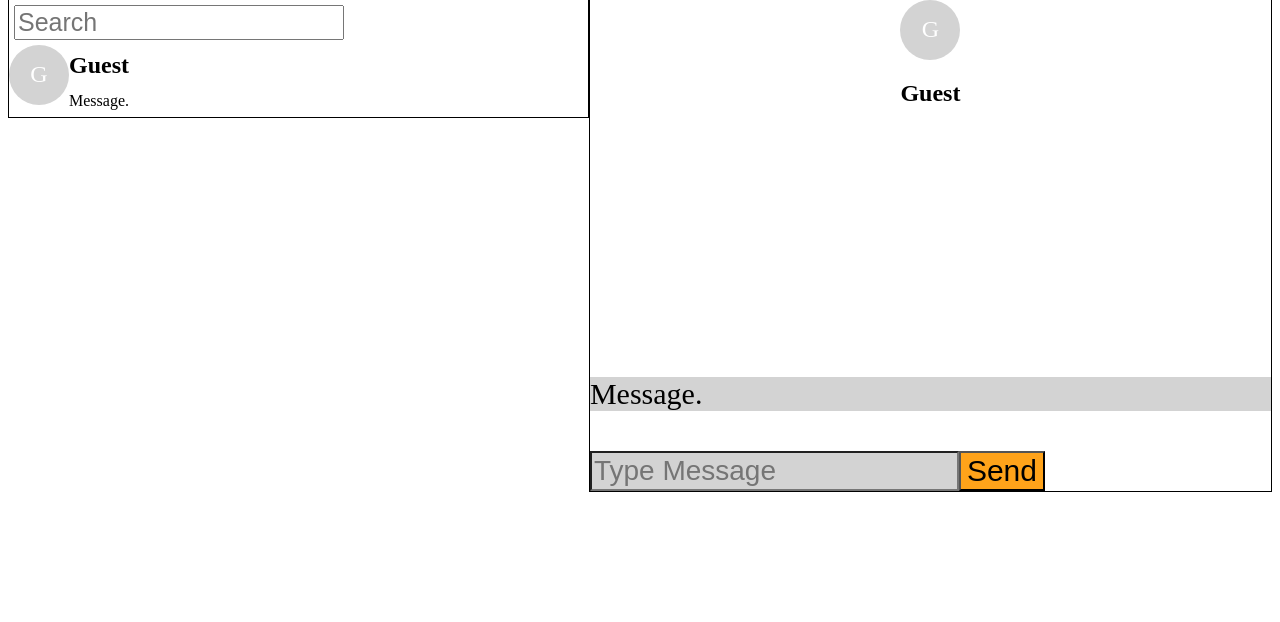
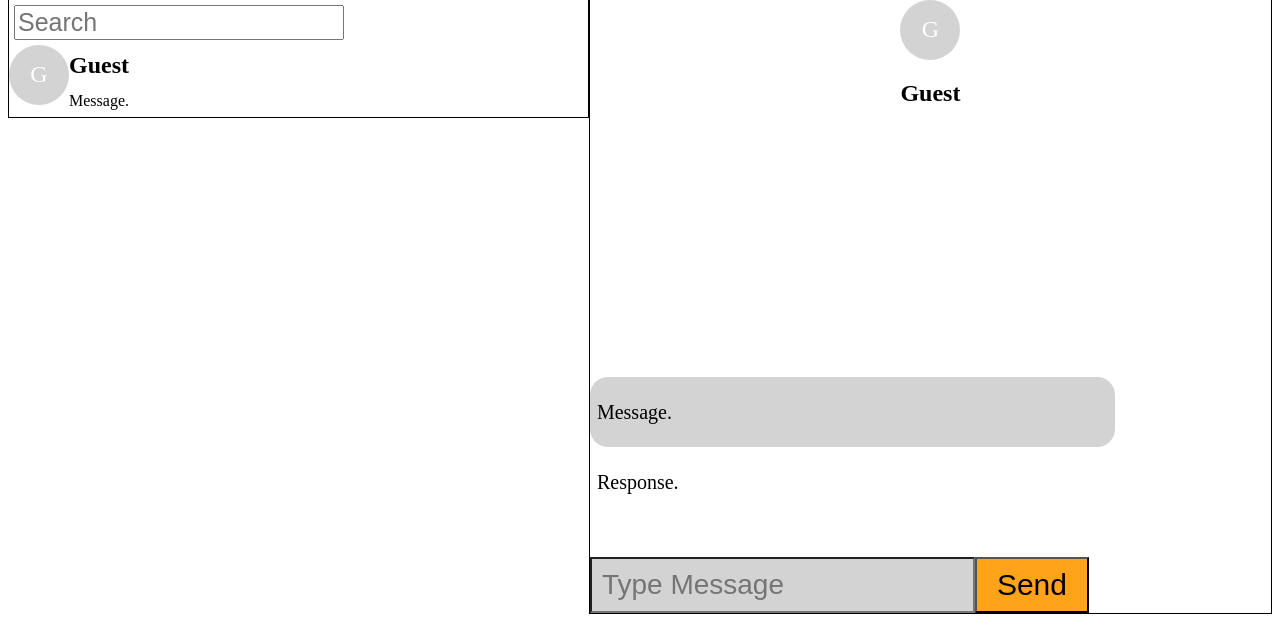
Before and after one commit to Eusocial-Interns/smart-scheduler, a Django app: page /chat/ in a window 1280 px wide. Shown: the part 199-821 px from the top of the page. Before the commit the page ends 691 px from the top, so only its background shows below. Run offline with Django 5.2, Linux system fonts and the light colour scheme; parts of the project's set-up code (start-up, migrations or seed data) failed here and were passed over.

Commit message:
Add bubble messages

```diff
--- a/apps/scheduling/static/scheduling/css/chat.css
+++ b/apps/scheduling/static/scheduling/css/chat.css
@@ -55,22 +55,29 @@
   display: block;
   margin-top: 250px;
 }
+.bubble {
+  max-width: 75%;
+  padding: 5px 7px;
+  border-radius: 18px;
+  font-size: 20px;
+  line-height: 1;
+}
 .messageReceived {
    background-color: lightgray;
    font-style: bold;
-    font-size: 30px;
-    width: auto;
 }
 .messageInput {
    margin-top: 40px;
 }
 .messageInput input {
    font-size: 28px;
+   padding: 10px;
    background-color: lightgray;
    color: black;
 }
 .messageInput button {
    font-size: 30px;
+   padding: 0 20px;
    cursor: pointer;
    background-color: #ffa31a;
 }
@@ -84,9 +91,9 @@
    margin-top: 20px;
 }
 .messageInput input {
-    font-size: 20px;
+   font-size: 14px;
 }
 .messageInput button {
-    font-size: 20px;
+   font-size: 14px;
 }
 }
--- a/apps/scheduling/templates/scheduling/chat.html
+++ b/apps/scheduling/templates/scheduling/chat.html
@@ -7,6 +7,35 @@
     <title>Chat</title>
     <link rel="stylesheet" href="{% static 'scheduling/css/chat.css' %}">
 </head>
+<!--<style>
+.messageInput input {
+    font-size: 28px;
+    padding: 10px;
+    background-color: lightgray;
+    color: black;
+ }
+ .messageInput button {
+    font-size: 30px;
+    padding: 0 20px;
+    cursor: pointer;
+    background-color: #ffa31a;
+ }
+ .messageInput button:hover {
+    background-color: #fbb54c;
+    color:white;
+ }
+ @media (max-width: 768px) {
+    .messageInput {
+    margin-top: 20px;
+ }
+ .messageInput input {
+    font-size: 12px;
+ }
+ .messageInput button {
+    font-size: 12px;
+ }
+}
+</style>-->
 <body>
 <!-- Nav Bar -->
 <div id="navbar">{% include 'scheduling/nav_bar.html' %}</div>
@@ -35,9 +64,13 @@
                 <h2>Guest</h2>
             </div>
             <div class="conversation">
-                <div class="messageReceived">
+                <div class="bubble messageReceived">
                     <p>Message.</p>
                 </div>
+                <div class="bubble messageSent">
+                    <p>Response.</p>
+                </div>
+
                 <div class="messageInput">
                     <form method="POST" style="display: flex; width: 100%;">
                         {% csrf_token %}
```
Lines whose indentation alone changed are shown as unchanged.
